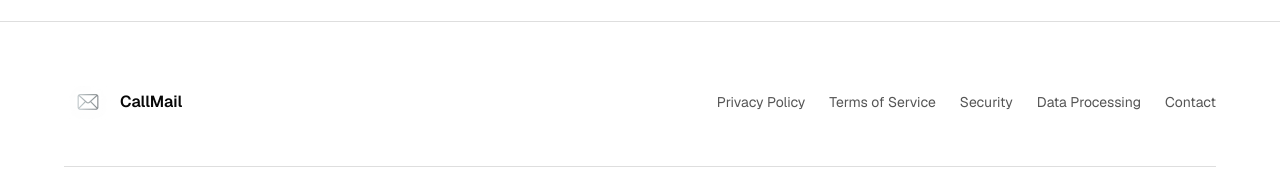
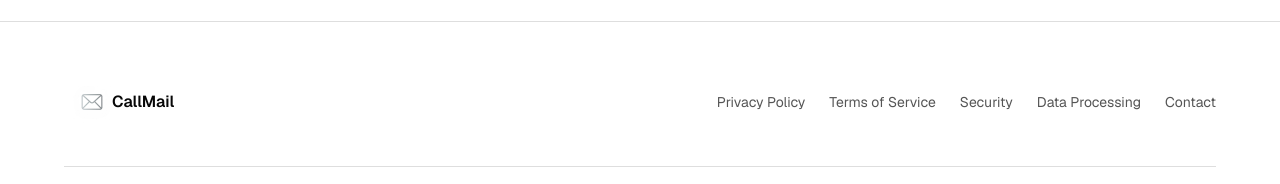
Before and after one commit to thebuzz08/callmail, a Next.js app: page / in a window 1280 px wide. Shown: the part 2754-2938 px from the top of the page. Built offline with nearby package versions, Linux system fonts and the light colour scheme; no server answers.

Commit message:
style: adjust envelope margins for tighter fit
Reduce gap and margins to compress envelope against "CallMail".

```diff
--- a/app/page.tsx
+++ b/app/page.tsx
@@ -312,13 +312,13 @@ export default function HomePage() {
       <footer className="border-t border-border py-12 px-4 sm:px-6">
         <div className="max-w-6xl mx-auto">
           <div className="flex flex-col md:flex-row items-center justify-between gap-6">
-              <Link href="/" className="flex items-center gap-2">
+              <Link href="/" className="flex items-center gap-1">
                 <Image
                   src="/images/callmail-contact-photo.jpg"
                   alt="CallMail Logo"
                   width={64}
                   height={64}
-                  className="rounded-xl -ml-2 -mr-2"
+                  className="rounded-xl -ml-1 -mr-4"
                 />
                 <span className="font-semibold">CallMail</span>
               </Link>
```
